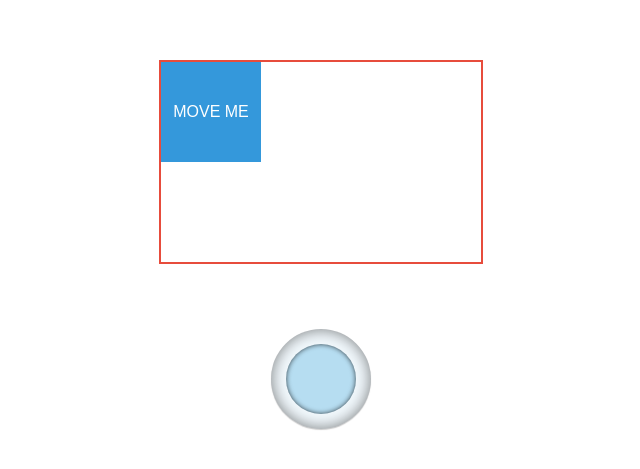
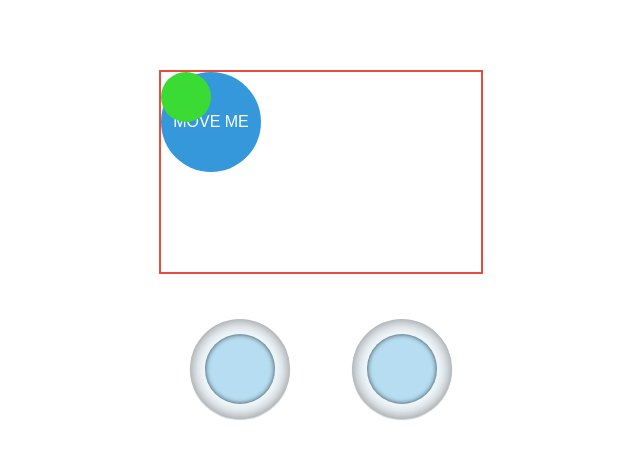
Before and after one commit to raxuk/joystick-move, a website: page index.html in a window 1280 px wide. Shown: the part 143-612 px from the top of the page, without its empty margins (319-959 px from the left). Drawn offline with Linux system fonts and the light colour scheme.

Commit message:
ids corrected

```diff
--- a/index.html
+++ b/index.html
@@ -29,7 +29,7 @@
             margin-bottom: 20px;
         }
 
-        #elementToMove {
+        .elementToMove {
             width: 100px;
             height: 100px;
             background-color: #3498db;
@@ -40,10 +40,26 @@
             position: absolute;
             cursor: move;
             user-select: none;
+            border-radius: 50%;
         }
 
-        #joysticko {
-            margin-top: 20px;
+        .elementToMove2 {
+            width: 50px;
+            height: 50px;
+            background-color: #39db34;
+            color: white;
+            display: flex;
+            justify-content: center;
+            align-items: center;
+            position: absolute;
+            cursor: move;
+            user-select: none;
+            border-radius: 50%;
+        }
+        .js-cont {
+            display: flex;
+            justify-content: space-around;
+            width: 100%;
         }
     </style>
 </head>
@@ -51,18 +67,26 @@
 <body>
     <div class="container">
         <div class="movement-area">
-            <div id="elementToMove">MOVE ME</div>
+            <div id='elM1' class="elementToMove">MOVE ME</div>
+            <div id='elM2' class="elementToMove2"></div>
         </div>
-        <div id="joysticko"></div>
+        <div class="js-cont">
+            <div id="joysticko"></div>
+            <div id="joysticko2"></div>
+        </div>
     </div>
+</body>
+<script type="module">
+    import Joystick from './src/joystick.js';
+    const js1 = new Joystick('elM1', (position) => {
+        console.log('Position:', position);
+    }, 10);
+    document.getElementById('joysticko').appendChild(js1);
 
-    <script type="module">
-        import Joystick from './src/joystick.js';
-        const js2 = new Joystick('elementToMove', (position) => {
-            console.log('Posición actual:', position);
-        });
-        document.getElementById('joysticko').appendChild(js2);
-    </script>
-</body>
+    const js2 = new Joystick('elM2', (position) => {
+        console.log('Position:', position);
+    });
+    document.getElementById('joysticko2').appendChild(js2);
+</script>
 
 </html>
--- a/package.json
+++ b/package.json
@@ -1,6 +1,6 @@
 {
   "name": "joystick-mv",
-  "version": "1.1.1",
+  "version": "1.1.2",
   "description": "Interactive on-screen joystick that allows users to control the movement of an HTML element in real-time",
   "main": "index.js",
   "type": "module",
--- a/src/joystick.js
+++ b/src/joystick.js
@@ -7,30 +7,32 @@ class Joystick {
 
       this.onMoveCallback = onMoveCallback;
 
-      this.joystick.id = 'joystick';
-      this.joystickInner.id = 'joystick-inner';
+      this.uuid = crypto.randomUUID();
+
+      this.joystick.id = 'joystick-'+this.uuid;
+      this.joystickInner.id = 'joystick-inner-'+this.uuid;
 
       this.joystick.appendChild(this.joystickInner);
 
       this.isMoving = false;
-      this.speed = 4;
+      this.speed = speed;
       this.maxRadius = 40;
       this.movementX = -1;
       this.movementY = -1;
 
       this.previousPosition = { left: this.elemento.offsetLeft, top: this.elemento.offsetTop };
 
-      this.setupStyles();
+      this.setupStyles(this.uuid);
       this.bindEvents();
       this.updateMovement();
 
       return this.joystick;
     }
 
-    setupStyles() {
+    setupStyles(uuid) {
       const styles = `
         /* Estilos del joystick */
-        #joystick {
+        #joystick-${uuid} {
           margin:25px;
           width: 100px;
           height: 100px;
@@ -45,7 +47,7 @@ class Joystick {
           touch-action: none;
         }
 
-        #joystick-inner {
+        #joystick-inner-${uuid} {
           height: 70px;
           width: 70px;
           border-radius: 50%;
```
